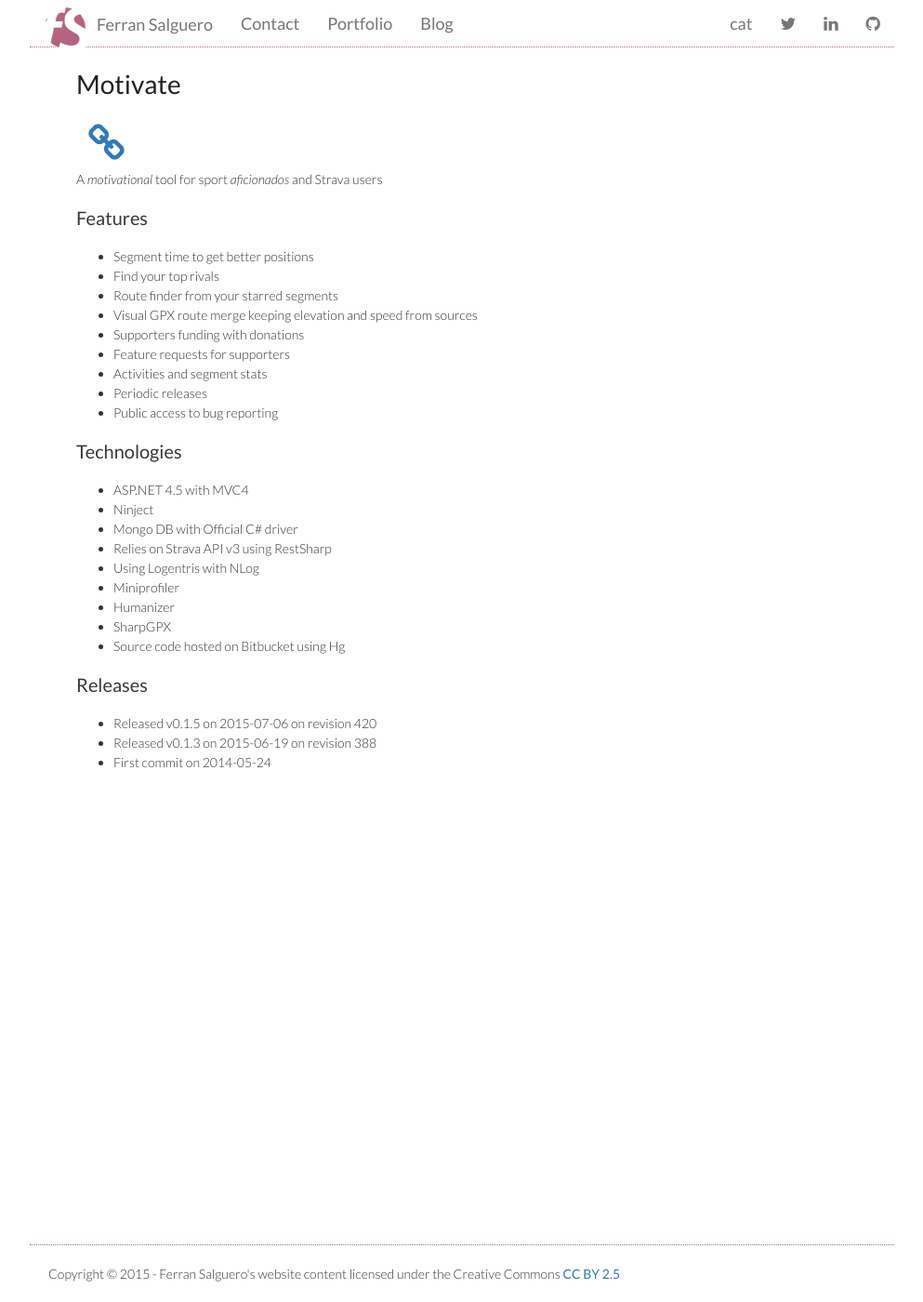
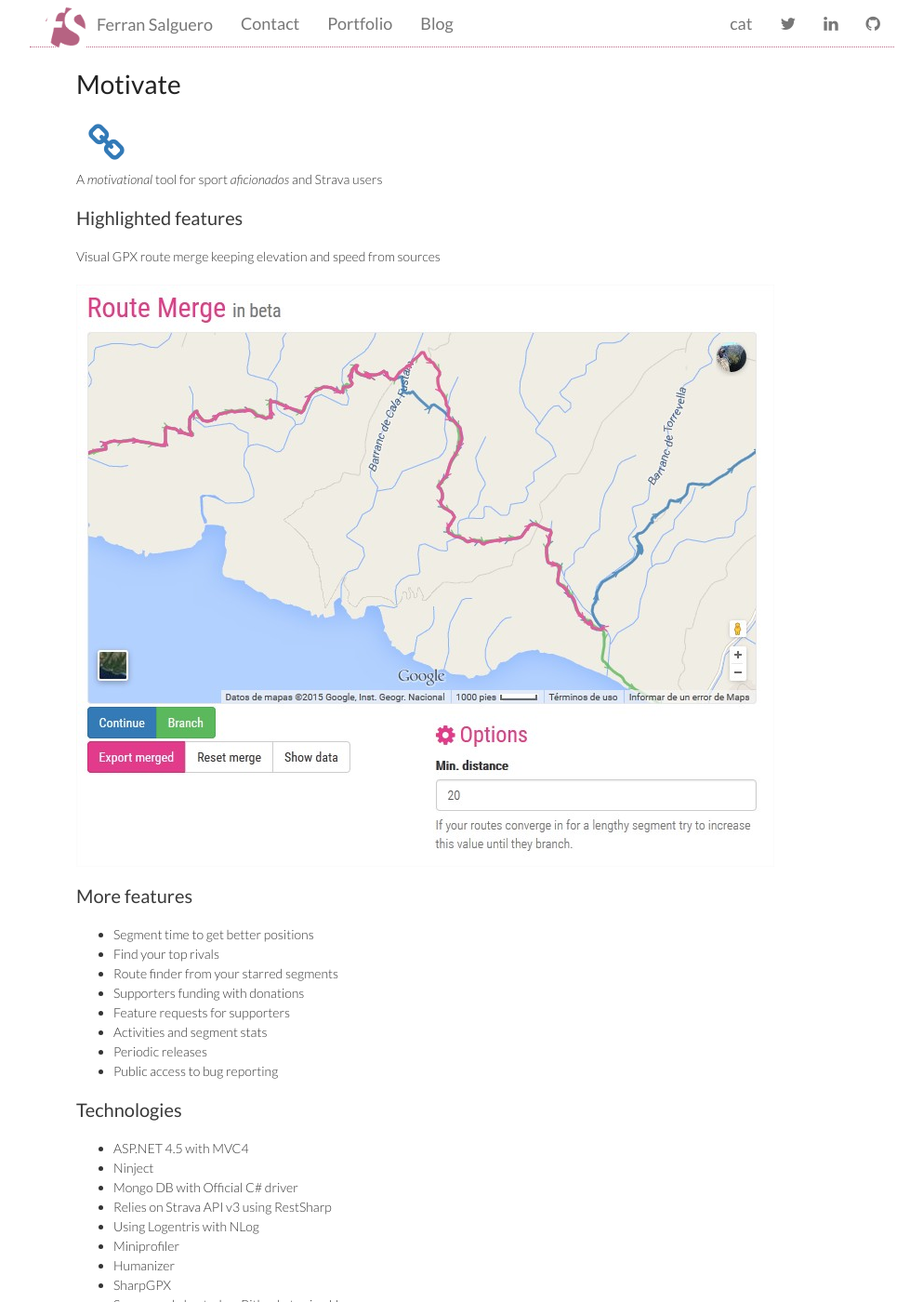
Before and after one commit to FerranSalguero/ferransalguero.github.io, a Jekyll site: the page built from _portfolios/motivate.md, in a window 1280 px wide and 1400 px high. Shown: the whole window at 93% size, without its empty margins (143-1136 px from the left). Built offline with Jekyll 4.4.1, drawn with Linux system fonts in a browser that asks for light colours; nearby versions of some CDN libraries; library files that are not in the unit come from our copies.

Commit message:
route merge screenshot

```diff
--- a/_portfolios/motivate.md
+++ b/_portfolios/motivate.md
@@ -9,13 +9,20 @@
 
 A *motivational* tool for sport *aficionados* and Strava users
 
-Features
---------
+Highlighted features
+--------------------
+
+Visual GPX route merge keeping elevation and speed from sources
+
+![GPX Route Merge](/images/portfolio/route-merge.jpg)
+
+
+More features
+-------------
 
 * Segment time to get better positions
 * Find your top rivals
 * Route finder from your starred segments
-* Visual GPX route merge keeping elevation and speed from sources
 * Supporters funding with donations
 * Feature requests for supporters
 * Activities and segment stats
```
Also changed, not shown: images/portfolio/route-merge.jpg (added).
